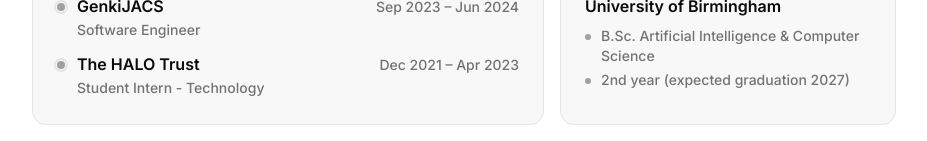
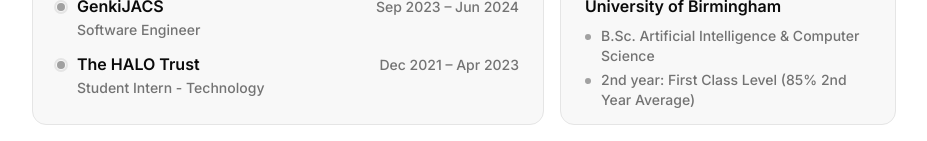
Before and after one commit to JoshuaKirby88/portfolio, a Next.js app: page / in a window 1280 px wide. Shown: the part 811-952 px from the top of the page, without its empty margins (176-1103 px from the left). Built offline with nearby package versions, Linux system fonts and the light colour scheme.

Commit message:
Update CV with 2ns year results

```diff
--- a/src/content/home.ts
+++ b/src/content/home.ts
@@ -48,7 +48,7 @@
 				name: "University of Birmingham",
 				bullets: [
 					"B.Sc. Artificial Intelligence & Computer Science",
-					"2nd year (expected graduation 2027)",
+					"2nd year: First Class Level (85% 2nd Year Average)",
 				],
 			},
 		],
```
Also changed, not shown: 1 other file (tests, documents, lock files or other folders).
